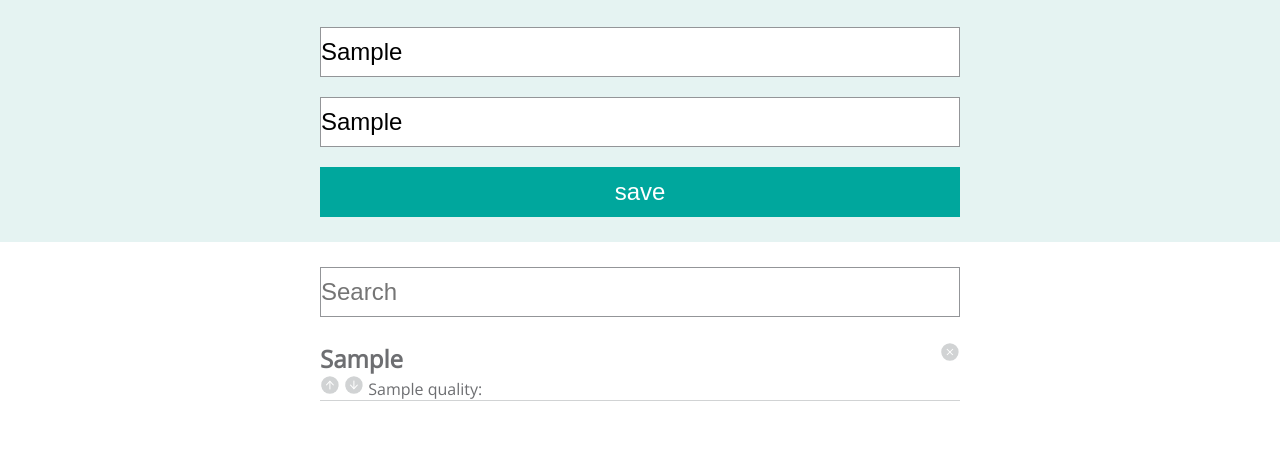
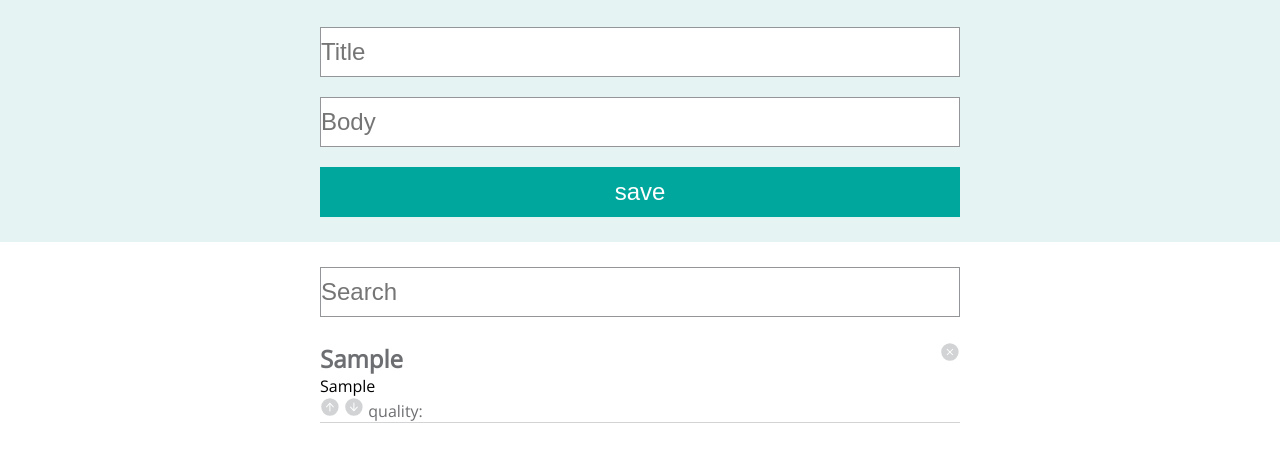
Before and after one commit to dunbarsa/ideabox, a plain HTML site: page index.html in a window 1280 px wide. Both pictures are taken after typing "Sample", "Sample" into the empty fields and a click on the button "save". Shown: the part 122-584 px from the top of the page. Drawn offline with nearby package versions, Linux system fonts and the light colour scheme.

Commit message:
added jquery one-idea card function

```diff
--- a/index.html
+++ b/index.html
@@ -15,15 +15,16 @@
   <main>
     <input class="search" type="text" placeholder="Search">
     <section class="idea-container">
-      <h2></h2>
+      <!-- <h2 id="titleText"></h2>
       <button type="button" class="delete-button" alt=""><img src="icons/delete.svg" alt=""></button>
-      <p class="body-text"></p>
+      <p id="bodyTextContainer"></p>
       <article>
         <img class="arrows" src="icons/upvote.svg" alt="">
         <img class="arrows" src="icons/downvote.svg" alt="">
-        <p id="bodyTextContainer"></p>
+        <div class="quality-box">
           <p>quality:</p><p class="var-quality"></p>
-      </article>
+        </div>
+      </article> -->
     </section>
   </main>
 <script type="text/javascript" src="http://ajax.googleapis.com/ajax/libs/jquery/3.1.1/jquery.min.js"></script>
--- a/script.js
+++ b/script.js
@@ -3,10 +3,30 @@
     console.log("clicked");
     var addTitle = $('#titleInput').val();
     var addBody = $('#bodyInput').val();
-    $('h2').append('<div class="newtitle">' + addTitle + '</div>');
-    $('#bodyTextContainer').append('<div class="newBodyText">' + addBody +
-    '</div>');
+    $('.idea-container').prepend("<div class='one-idea'><h2 id='title-text'>" + addTitle +
+    "</h2><button type='button' id='delete-button' alt=''><img src='icons/delete.svg'></button> \
+    <p id='body-text'>" + addBody + "</p> \
+    <article><img class='arrows' src='icons/upvote.svg' alt='Upvote icon.'> \
+    <img class='arrows' src='icons/downvote.svg' alt='Downvote icon.'> \
+    <div class='quality-box'><p>quality:</p><p class='var-quality'></p> \
+    </div></article></div>")
+    // $('h2').append('<div class="newtitle">' + addTitle + '</div>');
+    // $('#bodyTextContainer').append('<div class="newBodyText">' + addBody +
+    // '</div>');
+    clearCard();
   });
+// <img src='icons/delete.svg'>
+function clearCard () {
+  $('#titleInput').val('');
+  $('#bodyInput').val('');
+}
+
+$('#delete-button').on('click', function() {
+  console.log("I work");
+$('.one-idea').closest().remove();
+
+})
+
 
     // NO GOD FUNCTIONS - Write individual/reusable functions where you can
     // For prepend - Instead of targeting individual elements, try targeting the section containing the guts of the card
--- a/style.css
+++ b/style.css
@@ -83,21 +83,20 @@ h1 {
   width: 50%;
 }
 
-.idea-container {
+.one-idea {
   border-bottom: 1px solid #D1D3D4;
 }
 
-
-#bodyTextContainer {
-
-}
+/*.newBodyText {
+  width: 50%;
+}*/
 
 h2 {
   color: #6D6E71;
   display: inline-block;
 }
 
-.delete-button {
+#delete-button {
   width: 20px;
   border: none;
   background-color: white;
@@ -106,6 +105,10 @@ h2 {
 
 .body-text {
   color: #939598;
+}
+
+.quality-box {
+  display: inline-block;
 }
 
 .arrows {
```
